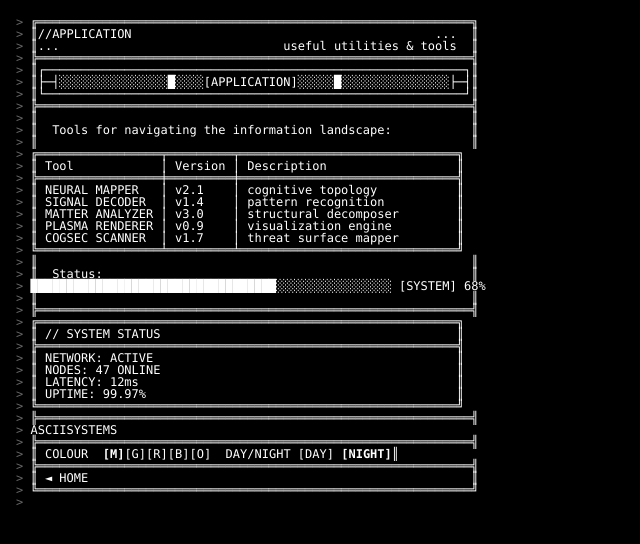
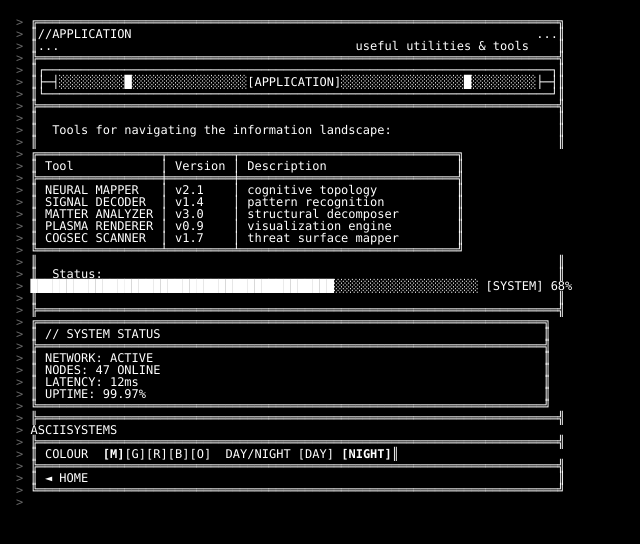
Before and after one commit to titled-agent-001/project-ascii-shadcn, a Next.js app: page /application in a window 1280 px wide. Shown: the top 544 px of the page, without its empty margins (0-640 px from the left). Built offline with nearby package versions, Linux system fonts and the light colour scheme.

Commit message:
fix: widen application page to 72ch inner width

```diff
--- a/src/app/application/page.tsx
+++ b/src/app/application/page.tsx
@@ -9,7 +9,7 @@ import { DotMatrix } from "@/registry/new-york/dot-matrix/dot-matrix";
 import { StatusPanel } from "@/registry/new-york/status-panel/status-panel";
 import { InlineThemeSwitcher } from "@/registry/new-york/inline-theme-switcher/inline-theme-switcher";
 
-const W = 60;
+const W = 72;
 
 function pad(s: string, w = W) {
   return s + " ".repeat(Math.max(0, w - s.length));
@@ -57,8 +57,8 @@ export default function ApplicationPage() {
         <Gutter contentRef={contentRef} />
         <div ref={contentRef} className="flex-1 min-w-0 whitespace-pre">
           <div>{top}</div>
-          <div>{`║${pad("//APPLICATION                                          ...")}║`}</div>
-          <div>{`║${pad("...                               useful utilities & tools")}║`}</div>
+          <div>{`║${pad("//APPLICATION                                                        ...")}║`}</div>
+          <div>{`║${pad("...                                         useful utilities & tools")}║`}</div>
           <div>{mid}</div>
           <div>{banTop}</div>
           <div>{`║├─┤`}<BouncingBanner text="[APPLICATION]" width={W - 6} />{`├─┤║`}</div>
@@ -79,7 +79,7 @@ export default function ApplicationPage() {
           />
           <div>{inner}</div>
           <div>{`║${pad("  Status:")}║`}</div>
-          <AsciiProgressBar label="SYSTEM" value={73} width={50} animated />
+          <AsciiProgressBar label="SYSTEM" value={73} width={62} animated />
           <div>{inner}</div>
           <div>{mid}</div>
           <StatusPanel
```
